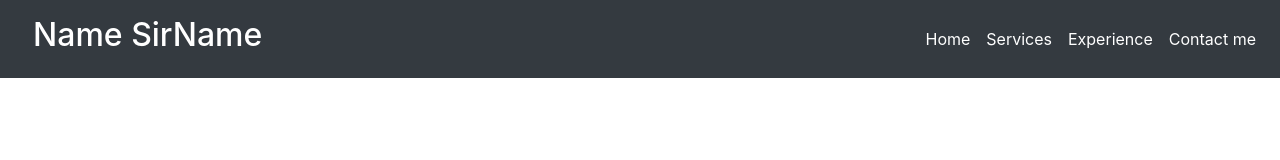
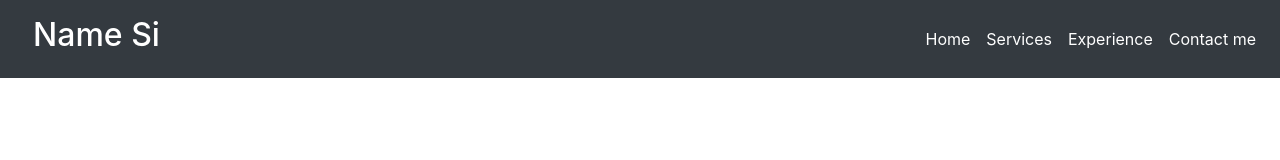
Before and after one commit to abhi-drops/MyFirstWebPage, a plain HTML site: page index.html in a window 1280 px wide. Shown: the top 160 px of the page. Drawn offline with nearby package versions, Linux system fonts and the light colour scheme.

Commit message:
made new css file

```diff
--- a/index.html
+++ b/index.html
@@ -11,7 +11,7 @@
 <header class="bg-dark" style="position: fixed; width: 100%;z-index: 1;">
     <div class="row text-white">
         <div class="col-md-6 col-9 p-3 pl-5">
-            <h2>Name SirName</h2>
+            <h2>Name Si</h2>
         </div>
         <div class="col-md-6 col-3 my-auto">
             <nav class="navbar navbar-expand-lg navbar-light ">
```
Also changed, not shown: style.css (added).
